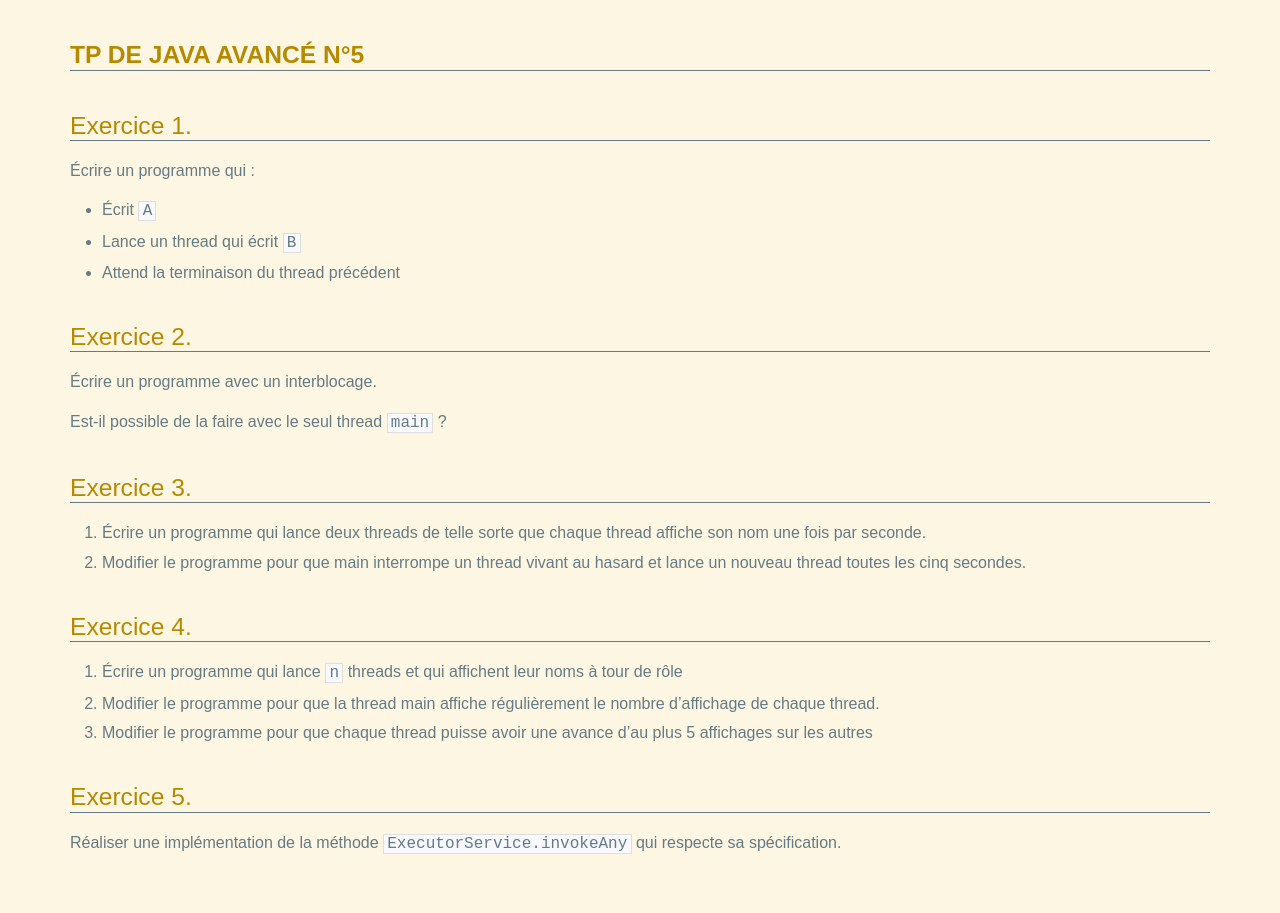
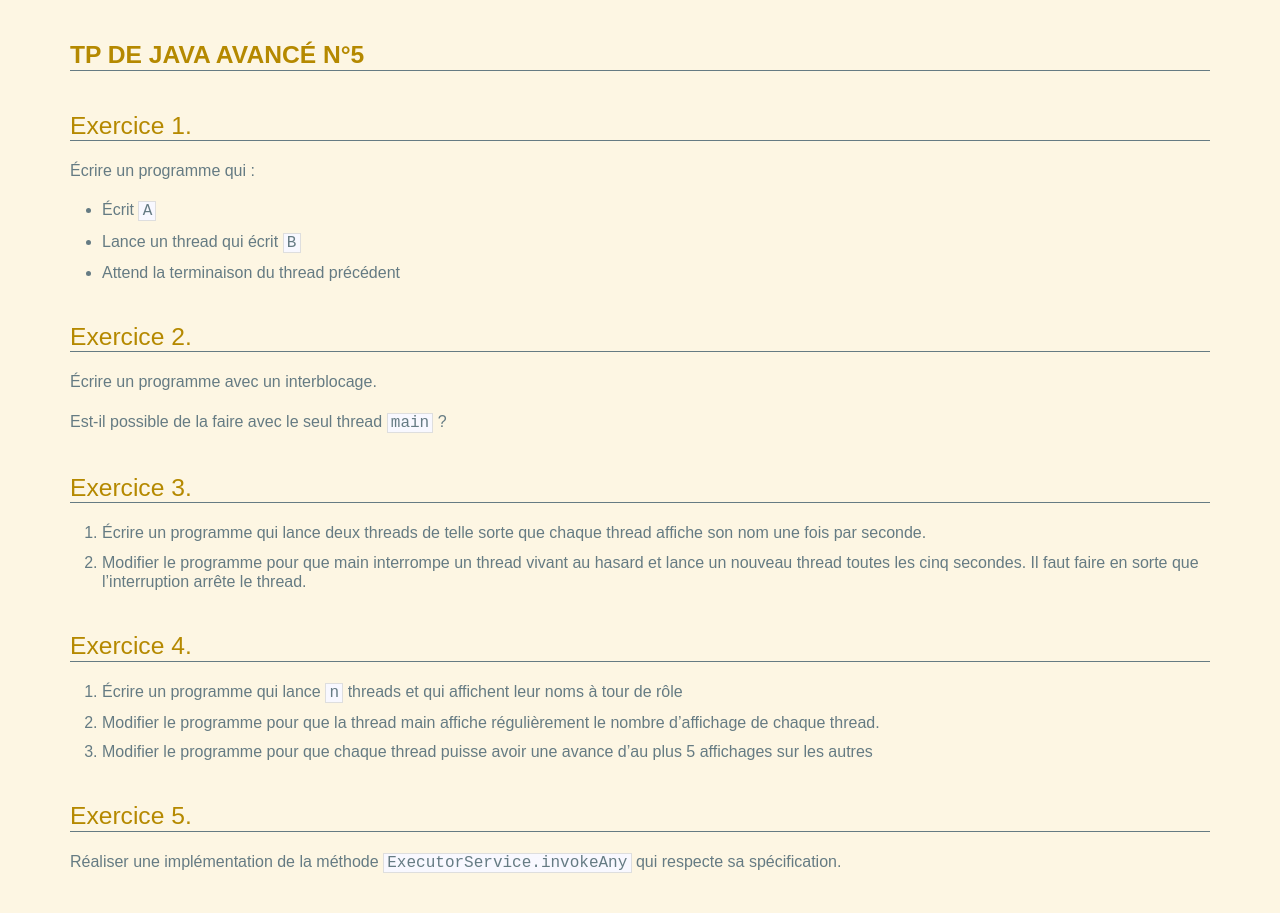
Before and after one commit to lacl-upec/m1javaa, a Jekyll site: the page built from _posts/2016-11-22-TP 5.md, in a window 1280 px wide. Built offline with Jekyll 4.4.1, drawn with Linux system fonts in a browser that asks for light colours.

Commit message:
Created :_posts/2016-11-22-TP 5.md

```diff
--- a/_posts/2016-11-22-TP 5.md
+++ b/_posts/2016-11-22-TP 5.md
@@ -21,7 +21,7 @@ Exercice 3.
 -----------
 
 1. Écrire un programme qui lance deux threads de telle sorte que chaque thread affiche son nom une fois par seconde.
-2. Modifier le programme pour que main interrompe un thread vivant au hasard et lance un nouveau thread toutes les cinq secondes.
+2. Modifier le programme pour que main interrompe un thread vivant au hasard et lance un nouveau thread toutes les cinq secondes. Il faut faire en sorte que l'interruption arrête le thread.
 
 Exercice 4.
 -----------
```
